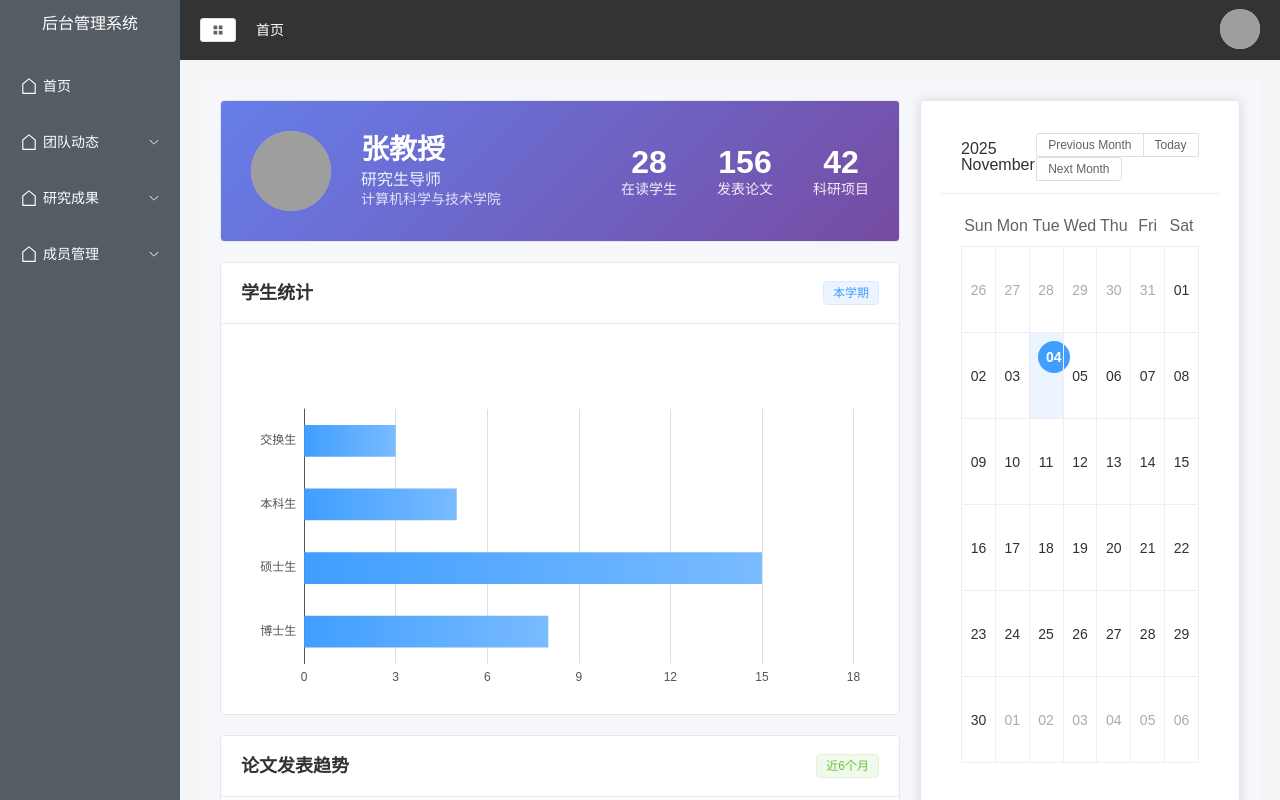
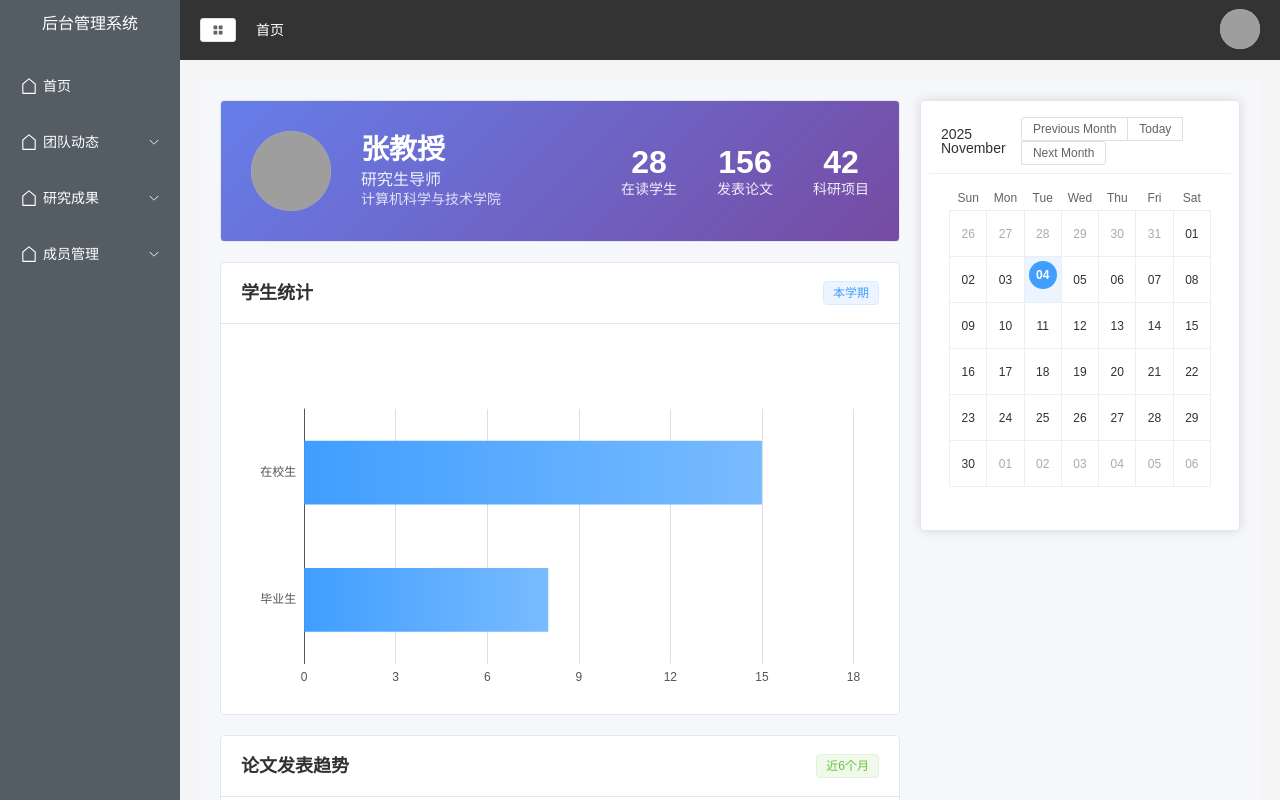
Before and after one commit to Applewst/intelligent, a Vue app in the folder manager/: page /home in a window 1280 px wide. Built offline with nearby package versions, Linux system fonts and the light colour scheme; grey boxes are pictures that could not be loaded.

Commit message:
首页优化

```diff
--- a/manager/src/main.js
+++ b/manager/src/main.js
@@ -10,11 +10,15 @@ import 'quill/dist/quill.core.css'
 import 'quill/dist/quill.snow.css'
 import 'quill/dist/quill.bubble.css'
 
+import ElementPlus from 'element-plus'
+import zhCn from 'element-plus/es/locale/lang/zh-cn'
 
 const pinia = createPinia()
 const app = createApp(App)
 app.component('QuillEditor', QuillEditor);
-
+app.use(ElementPlus, {
+  locale: zhCn,
+})
 app.use(router).use(pinia).mount('#app')
 for (const [key, component] of Object.entries(ElementPlusIconsVue)) {
   app.component(key, component)
--- a/manager/src/views/HomeManager.vue
+++ b/manager/src/views/HomeManager.vue
@@ -39,7 +39,7 @@ const initStudentChart = () => {
     },
     yAxis: {
       type: 'category',
-      data: ['博士生', '硕士生', '本科生', '交换生']
+      data: ['毕业生','在校生']
     },
     series: [
       {
@@ -68,12 +68,15 @@ const initPaperChart = () => {
       trigger: 'axis'
     },
     legend: {
-      data: ['SCI论文', 'EI论文', '核心期刊']
+      data: ['SCI论文', 'EI论文', '核心期刊'],
+      top: '0%',
+      left: 'center'
     },
     grid: {
       left: '3%',
       right: '4%',
       bottom: '3%',
+      top: '15%',
       containLabel: true
     },
     xAxis: {
@@ -120,12 +123,15 @@ const initActivityChart = () => {
       trigger: 'axis'
     },
     legend: {
-      data: ['学术会议', '项目申报', '成果转化']
+      data: ['学术会议', '项目申报', '成果转化'],
+      top: '0%',
+      left: 'center'
     },
     grid: {
       left: '3%',
       right: '4%',
       bottom: '3%',
+      top: '15%',
       containLabel: true
     },
     xAxis: {
@@ -346,7 +352,12 @@ const initActivityChart = () => {
   width: 320px;
   position: sticky;
   top: 20px;
-  // height: 200px;
+  height: fit-content;
+  max-height: 420px;
+}
+
+.sidebar-calendar :deep(.el-card__body) {
+  padding: 8px;
 }
 
 .calendar-day {
@@ -354,26 +365,43 @@ const initActivityChart = () => {
   justify-content: center;
   align-items: center;
   height: 100%;
-  font-size: 14px;
+  font-size: 12px;
 }
 
 .calendar-day.is-today {
   background: #409EFF;
   color: white;
   border-radius: 50%;
-  width: 32px;
-  height: 32px;
+  width: 28px;
+  height: 28px;
   margin: 0 auto;
   font-weight: bold;
 }
 
 :deep(.el-calendar-table .el-calendar-day) {
-  padding: 8px;
+  padding: 4px;
+  height: 45px;
 }
 
 :deep(.el-calendar__header) {
-  padding: 12px 20px;
+  padding: 8px 12px;
   border-bottom: 1px solid #ebeef5;
+  font-size: 14px;
+}
+
+:deep(.el-calendar__title) {
+  font-size: 14px;
+}
+
+:deep(.el-calendar-table thead th) {
+  padding: 6px 0;
+  font-size: 12px;
+  font-weight: 500;
+}
+
+:deep(.el-calendar__button-group) {
+  display: flex;
+  gap: 4px;
 }
 
 @media (max-width: 1200px) {
@@ -384,6 +412,7 @@ const initActivityChart = () => {
   .sidebar-calendar {
     width: 100%;
     position: static;
+    max-height: none;
   }
 }
 </style>
```
